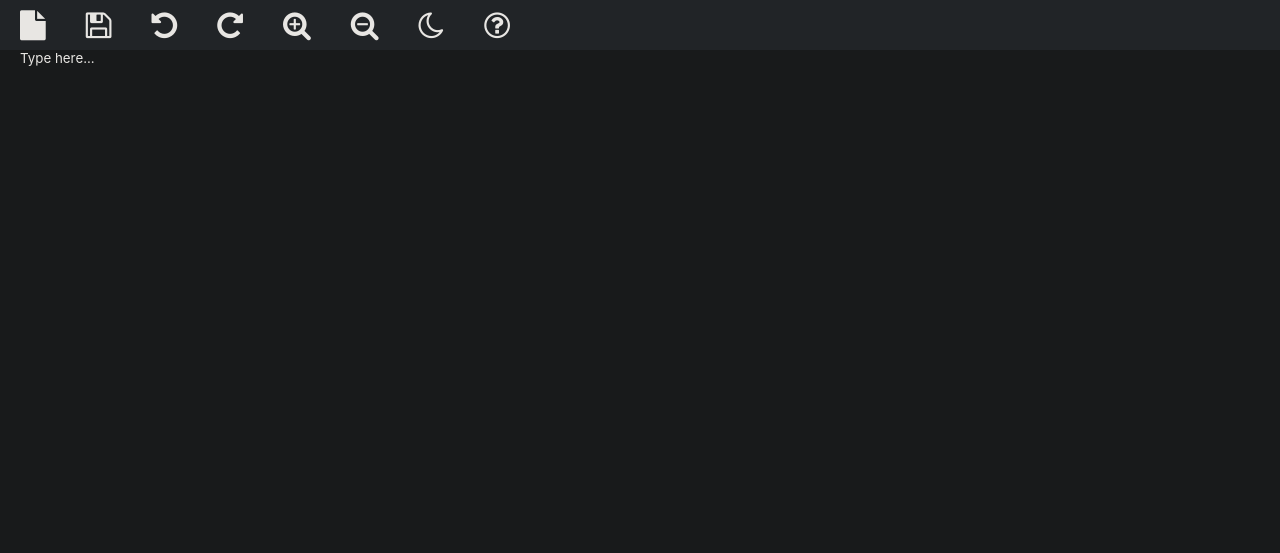
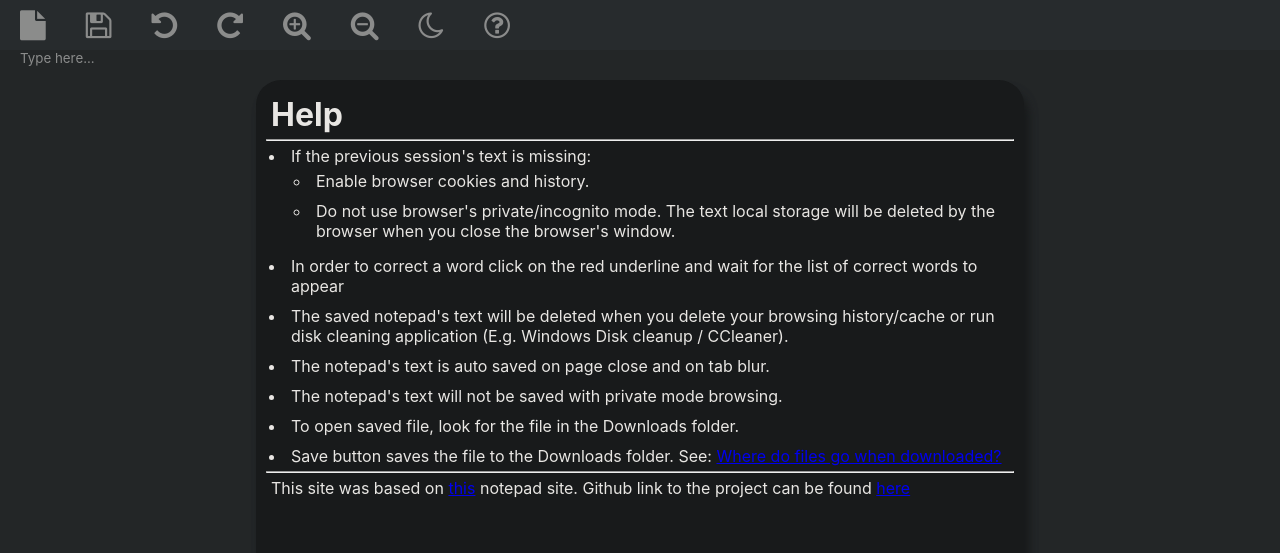
Before and after one commit to destbg/BGSpellChecker, a website: page src/index.html in a window 1280 px wide. Both pictures are taken after a click on the button 497 px from the left and 25 px from the top of the page. Shown: the top 553 px of the page. Drawn offline with nearby package versions, Linux system fonts and the light colour scheme; no server answers.

Commit message:
30.04.2020

```diff
--- a/src/index.html
+++ b/src/index.html
@@ -17,6 +17,56 @@
   </head>
 
   <body>
+    <div class="help-menu-bg" style="display: none;">
+      <div class="help-menu">
+        <h1>Help</h1>
+        <hr />
+        <ul>
+          <li>
+            If the previous session's text is missing:
+            <ul>
+              <li>Enable browser cookies and history.</li>
+              <li>
+                Do not use browser's private/incognito mode. The text local
+                storage will be deleted by the browser when you close the
+                browser's window.
+              </li>
+            </ul>
+          </li>
+          <li>
+            In order to correct a word click on the red underline and wait for
+            the list of correct words to appear
+          </li>
+          <li>
+            The saved notepad's text will be deleted when you delete your
+            browsing history/cache or run disk cleaning application (E.g.
+            Windows Disk cleanup / CCleaner).
+          </li>
+          <li>
+            The notepad's text is auto saved on page close and on tab blur.
+          </li>
+          <li>
+            The notepad's text will not be saved with private mode browsing.
+          </li>
+          <li>
+            To open saved file, look for the file in the Downloads folder.
+          </li>
+          <li>
+            Save button saves the file to the Downloads folder. See:
+            <a href="https://www.computerhope.com/issues/ch001533.htm">
+              Where do files go when downloaded?
+            </a>
+          </li>
+        </ul>
+        <hr />
+        <p>
+          This site was based on
+          <a href="https://www.rapidtables.com/tools/notepad.html">this</a>
+          notepad site. Github link to the project can be found
+          <a href="https://github.com/destbg/BGSpellChecker">here</a>
+        </p>
+      </div>
+    </div>
     <ul class="options-list">
       <li class="not-mobile">
         <label for="newFile" title="Open" style="cursor: pointer;">
--- a/src/lib/undo-redo/UndoRedo.js
+++ b/src/lib/undo-redo/UndoRedo.js
@@ -1,13 +1,15 @@
 class UndoRedoJs {
   constructor(cooldownNumber) {
-    if (!cooldownNumber || isNaN(cooldownNumber) || cooldownNumber <= 0) {
-      this.cooldownNumber = 1;
-    } else {
-      this.cooldownNumber = cooldownNumber;
-    }
-    this.stack = [''];
+    this.cooldownNumber = cooldownNumber;
     this.currentNumber = 0;
     this.currentCooldownNumber = 0;
+
+    const stored = localStorage.getItem('text');
+    if (stored) {
+      this.stack = JSON.parse(stored);
+    } else {
+      this.stack = [''];
+    }
   }
 
   record(data, force) {
--- a/src/main.css
+++ b/src/main.css
@@ -4,12 +4,13 @@
   --color-two: #e8e6e3;
   --color-three: #ffffff;
   --color-four: #005ccc;
-  --color-six: rgb(33, 36, 39);
+  --color-five: rgba(47, 50, 53, 0.5);
+  --color-six: #212427;
   --color-seven: #2f3235;
   --color-eight: #323537;
   --color-nine: #3d4043;
   --color-ten: #c5c1b9;
-  --color-eleven: rgb(33, 36, 39);
+  --color-eleven: #212427;
 }
 
 [color='white'] {
@@ -17,6 +18,7 @@
   --color-two: #112d4e;
   --color-three: #ffffff;
   --color-four: #005ccc;
+  --color-five: rgba(135, 165, 201, 0.5);
   --color-six: #dbe2ef;
   --color-seven: #87a5c9;
   --color-eight: #3d3d3d;
@@ -88,6 +90,46 @@ input[type='button'] {
   border: none;
   background-color: transparent;
   cursor: pointer;
+}
+
+/* HELP */
+.help-menu-bg {
+  position: fixed;
+  z-index: 100000;
+  width: 100vw;
+  height: 100vh;
+  background-color: var(--color-five);
+  display: flex;
+  justify-content: center;
+  align-items: center;
+}
+
+.help-menu {
+  background-color: var(--color-one);
+  box-shadow: 5px 10px 8px var(--color-one);
+  width: 768px;
+  height: 80vh;
+  border-radius: 25px;
+  padding: 10px;
+  overflow-y: auto;
+}
+
+.help-menu h1,
+.help-menu p {
+  padding: 5px;
+}
+
+.help-menu ul {
+  list-style: disc;
+  padding-left: 20px;
+}
+
+.help-menu li {
+  padding: 5px;
+}
+
+.help-menu ul ul {
+  list-style: circle;
 }
 
 /* OPTIONS */
@@ -194,4 +236,10 @@ footer p {
   .not-mobile {
     display: none;
   }
+
+  .help-menu {
+    width: 100vw;
+    height: 100vh;
+    border-radius: 0;
+  }
 }
--- a/src/main.js
+++ b/src/main.js
@@ -108,7 +108,7 @@
     charCount.html(value.length);
     wordCount.html(value.split(' ').filter((f) => f !== '').length);
 
-    const timerMultiplier = Math.pow(Math.log10(value.length), 0.5);
+    const timerMultiplier = Math.pow(Math.log10(value.length), 0.75);
     typingTimer = setTimeout(
       () => checkText(),
       (timerMultiplier > 1 ? timerMultiplier : 1) * doneTypingInterval,
@@ -136,6 +136,10 @@
       ) + 1;
     localStorage.setItem('font', fontSize + 'px');
   }
+
+  $(window).on('beforeunload blur', () => {
+    localStorage.setItem('text', JSON.stringify(txtHistory.stack));
+  });
 
   $('#newFile').on('change', (event) => {
     const reader = new FileReader();
@@ -190,12 +194,6 @@
     saveFont();
   });
 
-  $('button[title="Help"]').on('click', () => {
-    alert(
-      'Just write words in Bulgarian and click on the red underline to correct the word',
-    );
-  });
-
   $('button[title="Color"]').on('click', () => {
     let elements = document.getElementsByClassName('fa-moon-o');
     if (elements.length === 0) {
@@ -213,4 +211,12 @@
       localStorage.setItem('color', 'white');
     }
   });
+
+  $('button[title="Help"]').on('click', () => {
+    $('.help-menu-bg').show();
+  });
+
+  $('.help-menu-bg').on('click', () => {
+    $('.help-menu-bg').hide();
+  });
 })();
```
